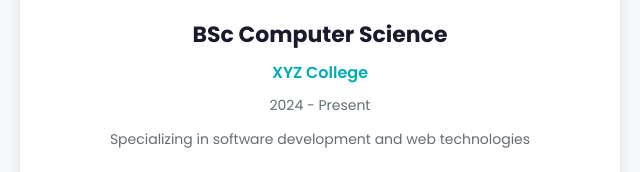
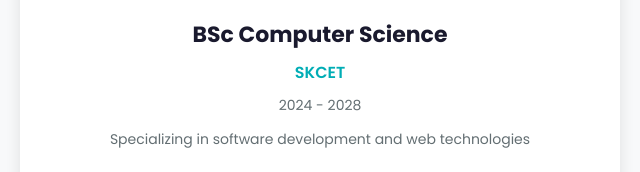
Before and after one commit to krishnaM04/portfolio, a plain HTML site: page index.html in a window 1280 px wide. Shown: the part 2028-2200 px from the top of the page, 320-960 px from the left. Drawn offline with Linux system fonts and the light colour scheme.

Commit message:
Update index.html

```diff
--- a/index.html
+++ b/index.html
@@ -75,8 +75,8 @@
       <div class="card">
         <div class="card-header">🎓</div>
         <h3>BSc Computer Science</h3>
-        <p class="institution">XYZ College</p>
-        <p class="duration">2024 - Present</p>
+        <p class="institution">SKCET</p>
+        <p class="duration">2024 - 2028</p>
         <p class="description">Specializing in software development and web technologies</p>
       </div>
     </div>
```
